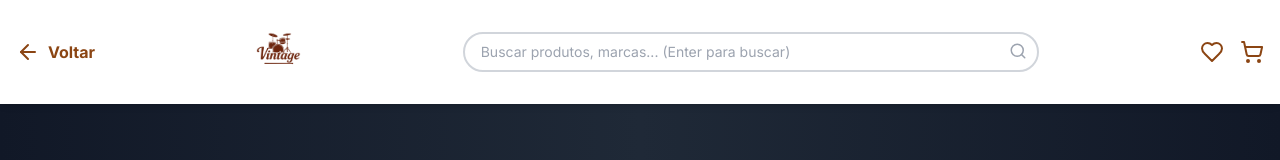
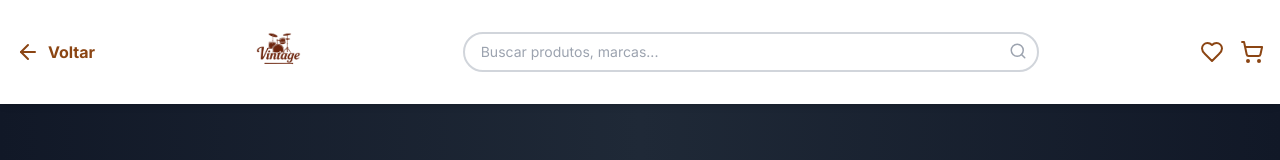
Before and after one commit to jcrispiniano/vintage-drumshop, a Next.js app: page /vintage-drumshop/bags in a window 1280 px wide. Shown: the top 160 px of the page. Built offline with nearby package versions, Linux system fonts and the light colour scheme; a web font is replaced by a local one.

Commit message:
Remove texto '(Enter para buscar)' do placeholder da busca

```diff
--- a/components/Header.tsx
+++ b/components/Header.tsx
@@ -117,7 +117,7 @@ export default function Header({ showBackButton = false, currentCategory }: Head
               <div className="relative">
                 <input
                   type="text"
-                  placeholder="Buscar produtos, marcas... (Enter para buscar)"
+                  placeholder="Buscar produtos, marcas..."
                   value={searchTerm}
                   onChange={(e) => handleSearch(e.target.value)}
                   onKeyDown={handleKeyDown}
```
